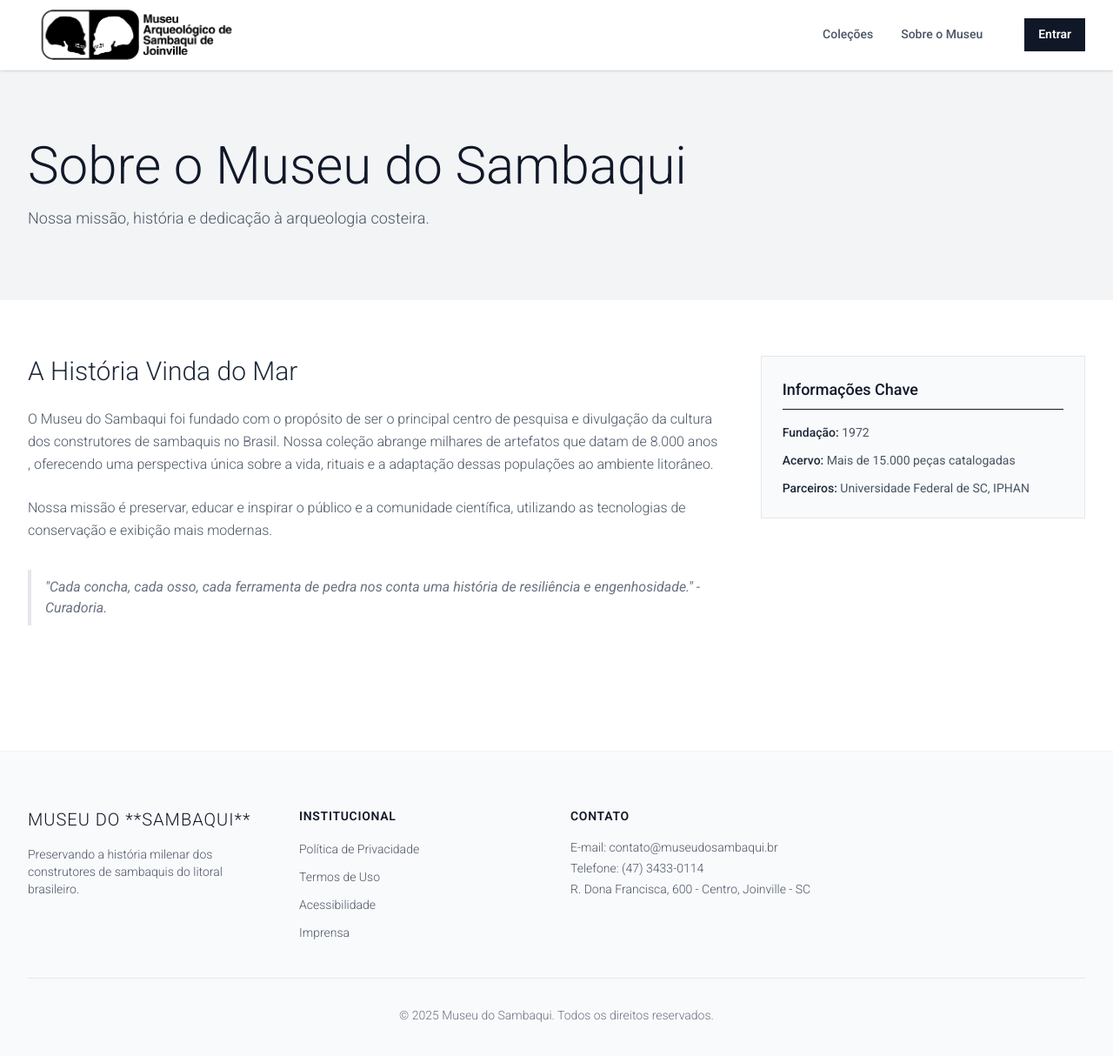
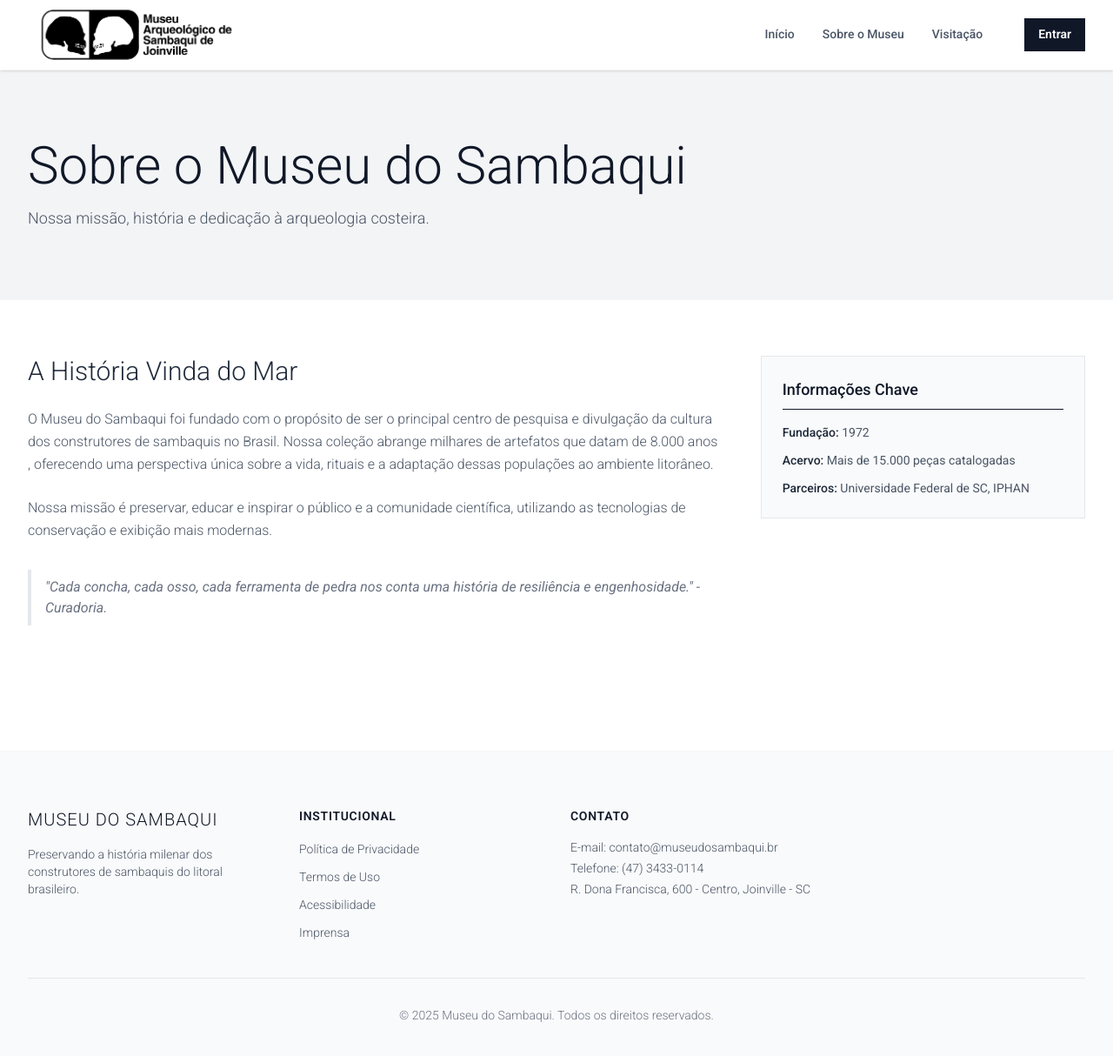
Before and after one commit to OHackthon/FrontEnd, a Vue app: page /about in a window 1280 px wide. Shown: the top 1214 px of the page at 87% size. Built offline with nearby package versions, Linux system fonts and the light colour scheme.

Commit message:
fix: correct footer link formatting and update navigation items

```diff
--- a/src/components/FooterSection.vue
+++ b/src/components/FooterSection.vue
@@ -23,7 +23,7 @@ const quickLinks = reactive([
 
         <div>
           <router-link to="/" class="text-xl font-serif font-light tracking-wider text-gray-900 uppercase">
-            Museu do **Sambaqui**
+            Museu do Sambaqui
           </router-link>
           <p class="mt-4 text-sm text-gray-600 font-light">
             Preservando a história milenar dos construtores de sambaquis do litoral brasileiro.
--- a/src/components/HeaderNav.vue
+++ b/src/components/HeaderNav.vue
@@ -3,8 +3,10 @@ import { ref, reactive } from 'vue'
 
 const isMenuOpen = ref(false)
 const navItems = reactive([
-  { name: 'Coleções', path: '/collections' },
+  { name: 'Início', path: '/' },
   { name: 'Sobre o Museu', path: '/about' },
+  { name: 'Visitação', path: '/visitavirtual' },
+
 
 ])
 </script>
--- a/src/views/HomeView.vue
+++ b/src/views/HomeView.vue
@@ -39,6 +39,6 @@ import FooterSection from '../components/FooterSection.vue'
 
     </main>
 
-
+    <FooterSection />
   </div>
 </template>
```
